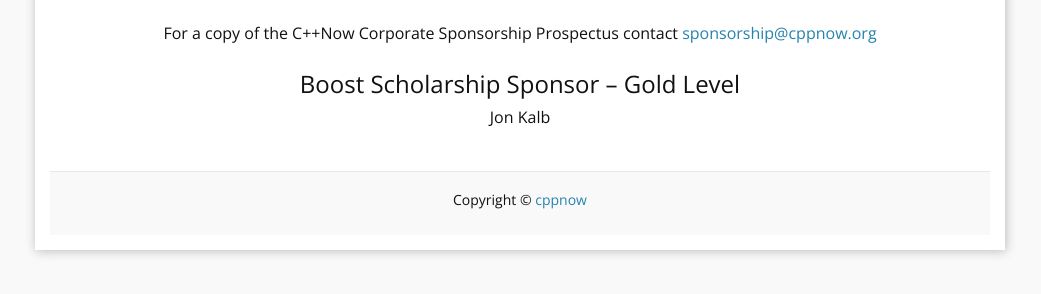
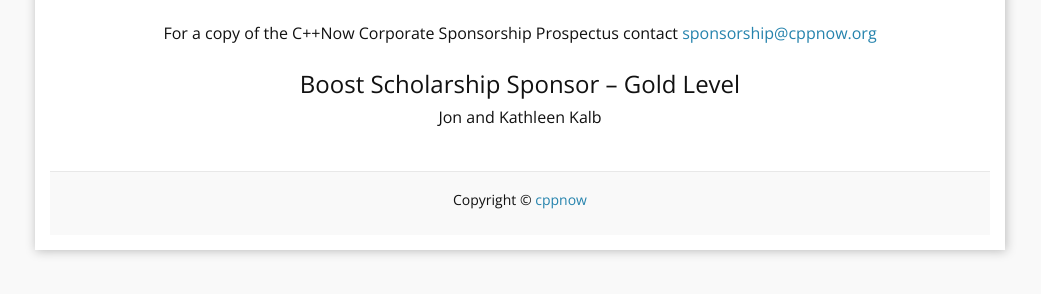
Before and after one commit to boostcon/cppnow_website, a Jekyll site: the page built from sponsors/individual_sponsors.html, in a window 1280 px wide. Shown: the part 358-652 px from the top of the page, without its empty margins (120-1161 px from the left). Built offline with Jekyll 4.4.1, drawn with Linux system fonts in a browser that asks for light colours.

Commit message:
Correct sponsor's name.

```diff
--- a/_data/2016-conference/sponsors.yml
+++ b/_data/2016-conference/sponsors.yml
@@ -44,4 +44,4 @@
 
     - title: "Boost Scholarship Sponsor – Gold Level"
       sponsors:
-        - name: "Jon Kalb"
+        - name: "Jon and Kathleen Kalb"
```
